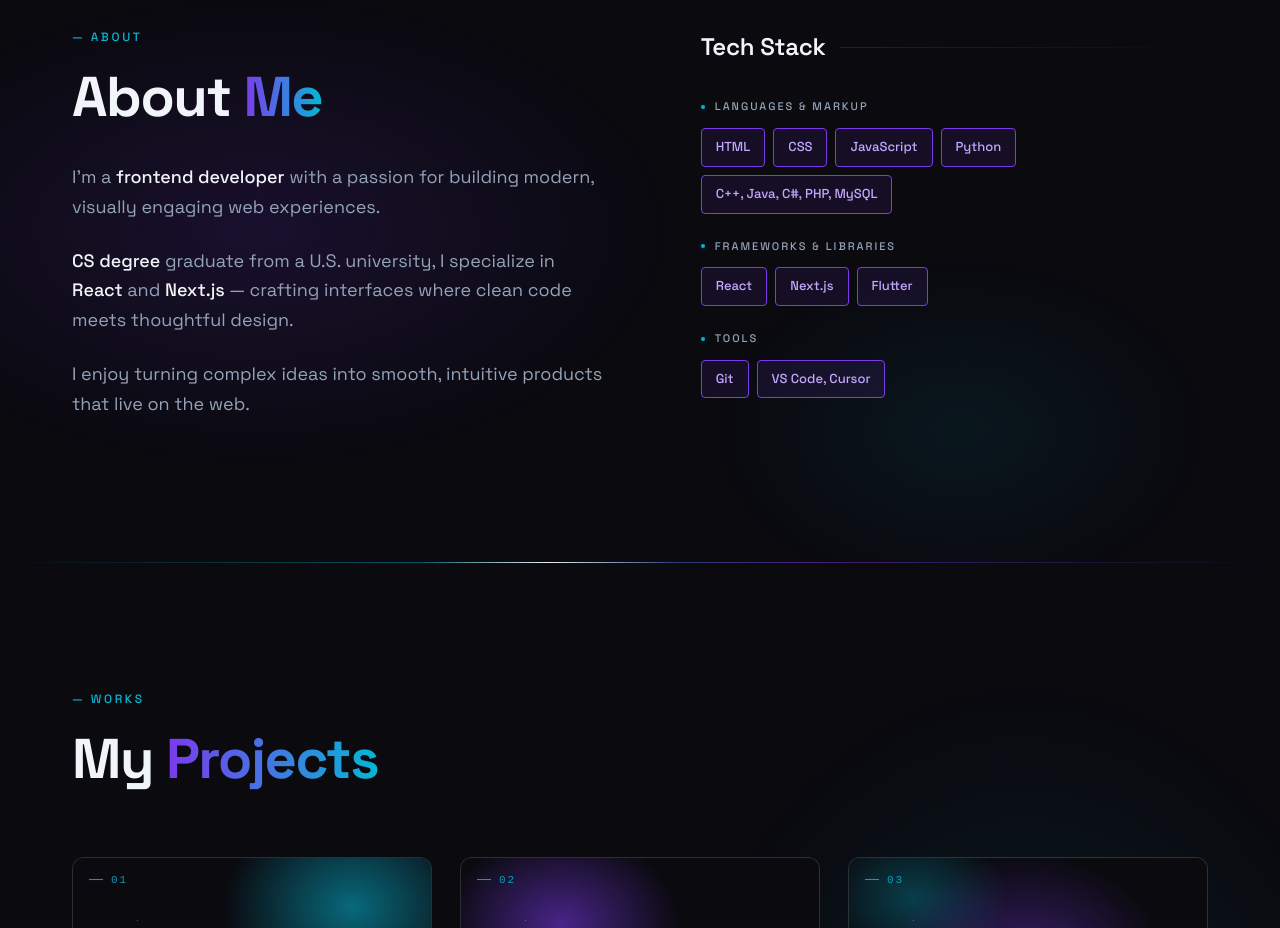
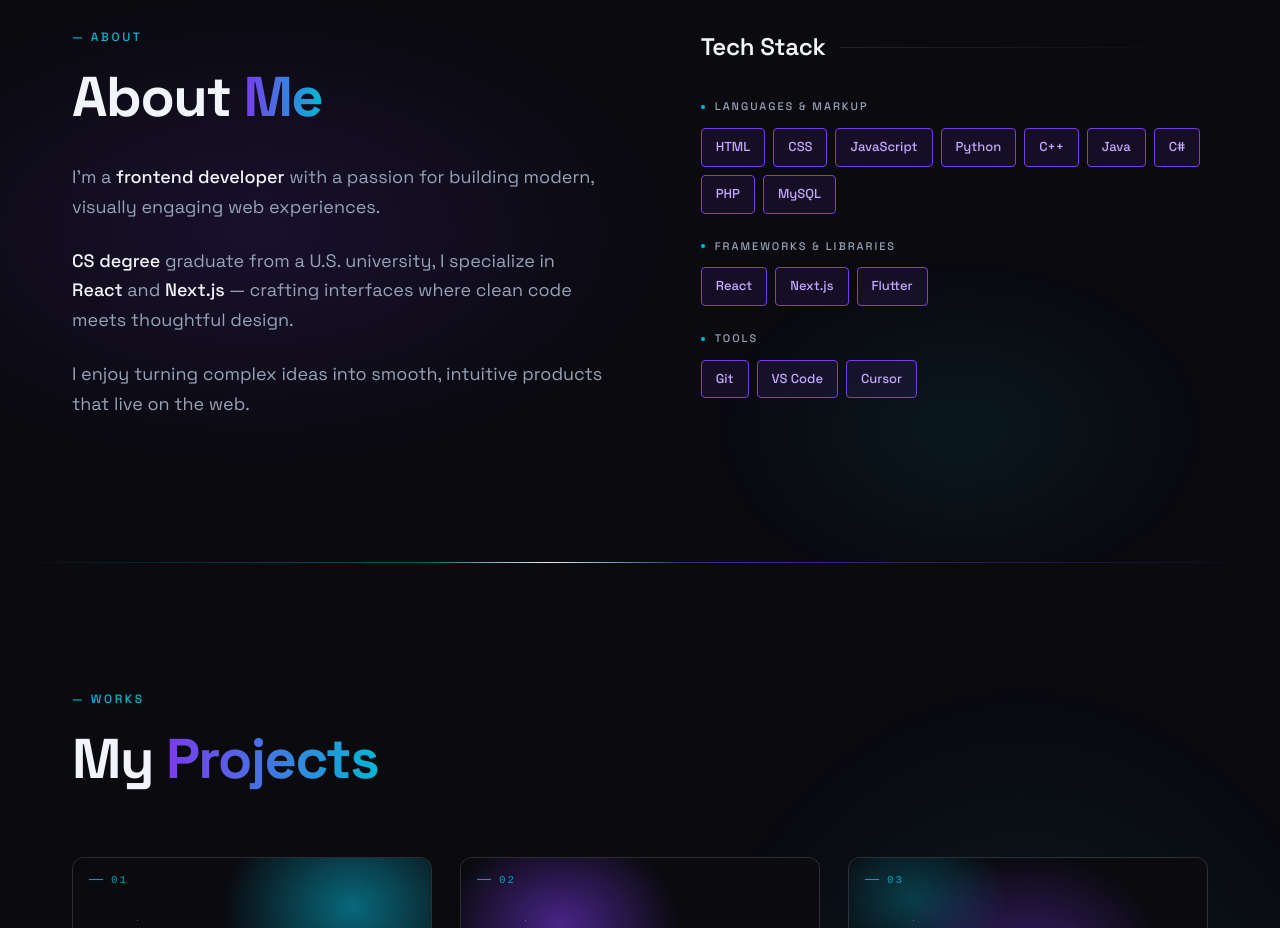
Before and after one commit to tatsuya2607/portfolio, a Next.js app: page / in a window 1280 px wide. Shown: the part 900-1828 px from the top of the page. Built offline with nearby package versions, Linux system fonts and the light colour scheme.

Commit message:
Fixed the issues

```diff
--- a/components/About.js
+++ b/components/About.js
@@ -7,9 +7,9 @@ import { useLanguage } from "./LanguageContext";
 import { translations } from "@/lib/translations";
 
 const skillGroups = [
-  { id: "languages", items: ["HTML", "CSS", "JavaScript", "Python", "C++, Java, C#, PHP, MySQL"] },
+  { id: "languages", items: ["HTML", "CSS", "JavaScript", "Python", "C++", "Java", "C#", "PHP", "MySQL"] },
   { id: "frameworks", items: ["React", "Next.js", "Flutter"] },
-  { id: "tools", items: ["Git", "VS Code, Cursor"] },
+  { id: "tools", items: ["Git", "VS Code", "Cursor"] },
 ];
 
 function FadeIn({ children, delay = 0 }) {
```
